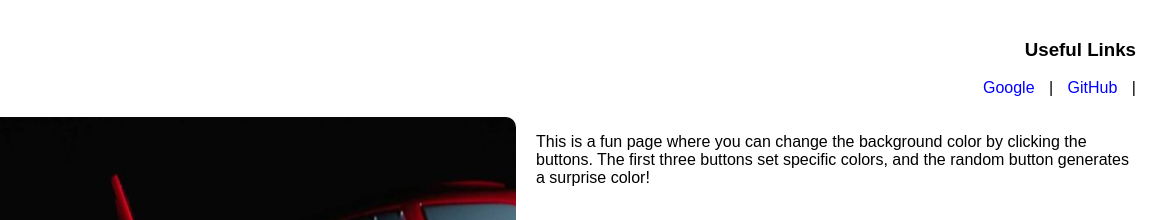
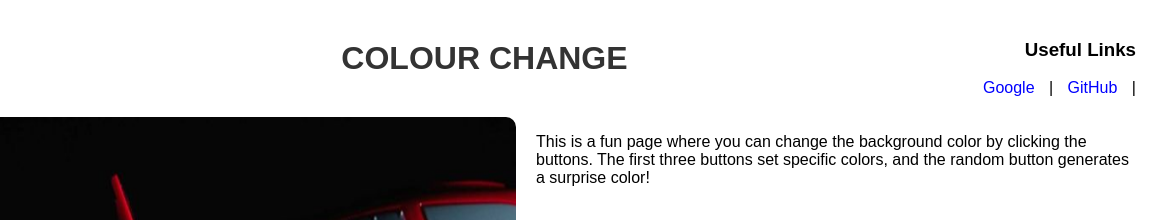
Before and after one commit to persian-net77/COLOUR-CHANGE, a plain HTML site: page index.html in a window 1280 px wide. Shown: the top 220 px of the page, 124-1280 px from the left. Drawn offline with Linux system fonts and the light colour scheme.

Commit message:
Update title and add header to index.html

```diff
--- a/index.html
+++ b/index.html
@@ -3,13 +3,19 @@
 <head>
     <meta charset="UTF-8">
     <meta name="viewport" content="width=device-width, initial-scale=1.0">
-    <title>Color Buttons Page</title>
+    <title>Color change</title>
     <style>
         body {
             font-family: Arial, sans-serif;
             margin: 0;
             padding: 20px;
             transition: background-color 0.5s;
+        }
+        h1 {
+            margin: 0;
+            color: #333;
+            flex: 1;
+            text-align: center;
         }
         header {
             display: flex;
@@ -89,6 +95,7 @@
 <body>
     <header>
         <img src="download.jpeg" alt="Logo" id="logo">
+        <h1>COLOUR CHANGE</h1>
         <div id="links">
             <h3>Useful Links</h3>
             <a href="https://www.google.com">Google</a> |
```
